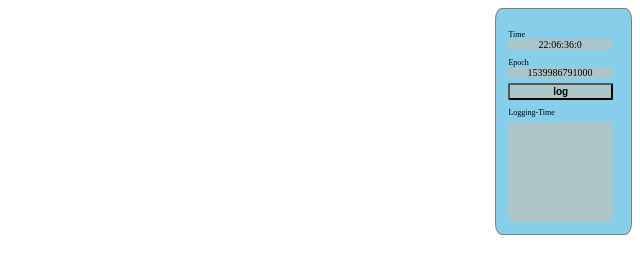
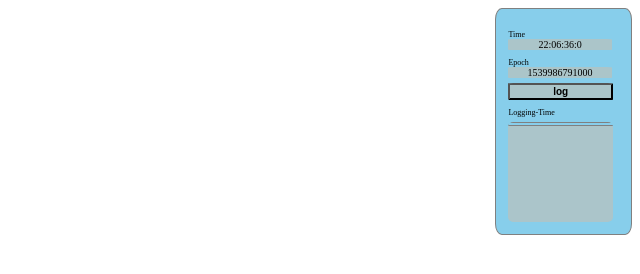
Before and after one commit to hamidebay/digital_saat, a plain HTML site: page index.html in a window 1280 px wide. Shown: the full height of the page, 640-1280 px from the left. Drawn offline with nearby package versions, Linux system fonts and the light colour scheme.

Commit message:
div ekledim

```diff
--- a/index.html
+++ b/index.html
@@ -26,6 +26,7 @@
         <button>log</button>
         <p>Logging-Time</p>
         <section id="list">
+            <div></div>
 
         </section>
     </div>
```
